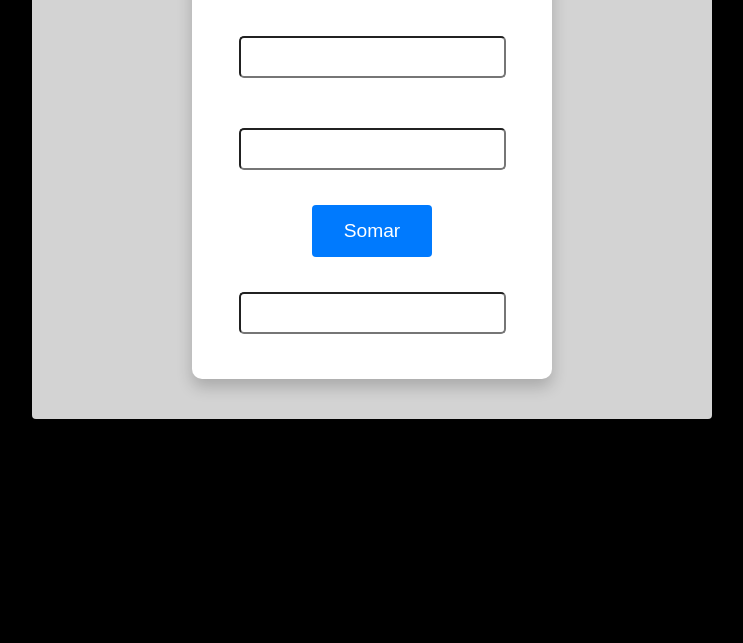
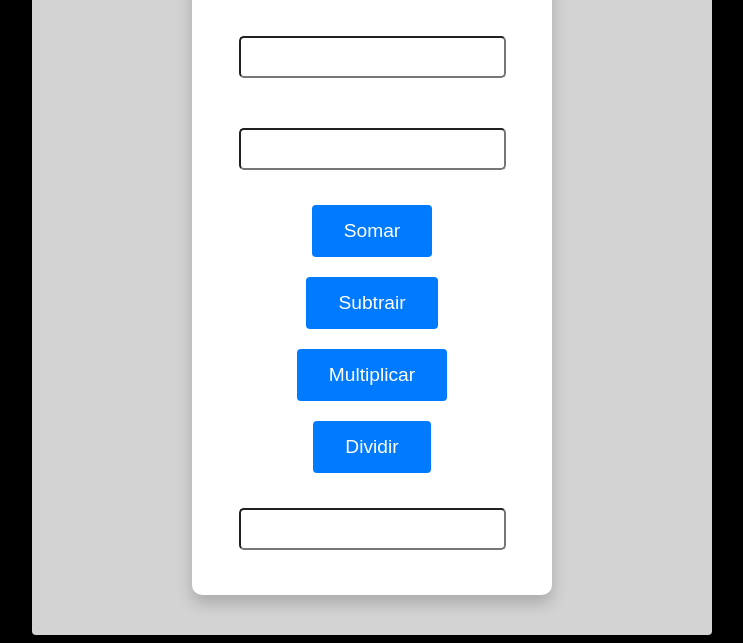
Before and after one commit to Proceed15/MenuDevJrAbutuaMod1.3, a plain HTML site: page CalculadoraProjetoJavascriptHTMLCSS/index.html in a window 1280 px wide. Shown: the part 157-800 px from the top of the page, without its empty margins (268-1011 px from the left). Drawn offline with Linux system fonts and the light colour scheme.

Commit message:
Funcionalidades Oper

```diff
--- a/CalculadoraProjetoJavascriptHTMLCSS/index.html
+++ b/CalculadoraProjetoJavascriptHTMLCSS/index.html
@@ -13,11 +13,13 @@
             <h1>Calculadora</h1>
             <input id="num1" type="number"/>
             <input id="num2" type="number"/>
-            <button onclick="calc()">Somar</button>
+            <button id="sum" onclick="calc(this);">Somar</button>
+            <button id="sui" onclick="calc(this);">Subtrair</button>
+            <button id="multi" onclick="calc(this);">Multiplicar</button>
+            <button id="divid" onclick="calc(this);">Dividir</button>
             <input id="result" type="text" readonly/>
         </div>
         <div class="history">
-            <div></div>
         </div>
     </div>
 
--- a/CalculadoraProjetoJavascriptHTMLCSS/javascript.js
+++ b/CalculadoraProjetoJavascriptHTMLCSS/javascript.js
@@ -1,8 +1,24 @@
-function calc(){
+function calc(oper){
     var num1 = parseFloat(document.getElementById("num1").value);
     var num2 = parseFloat(document.getElementById("num2").value);
-    var result = num1 + num2;
 
+    var sum = document.getElementById("sum");
+    var sui = document.getElementById("sui");
+    var multi = document.getElementById("multi");
+    var divid = document.getElementById("divid");
+
+    if(oper.id == "sum"){
+        var result = num1 + num2;
+    }
+    else if(oper.id == "sui"){
+        var result = num1 - num2;
+    }
+    else if(oper.id == "multi"){
+        var result = num1 * num2;
+    }
+    else if(oper.id == "divid"){
+        var result = num1 / num2;
+    }
     document.getElementById("result").value = result;
 
 }
```
